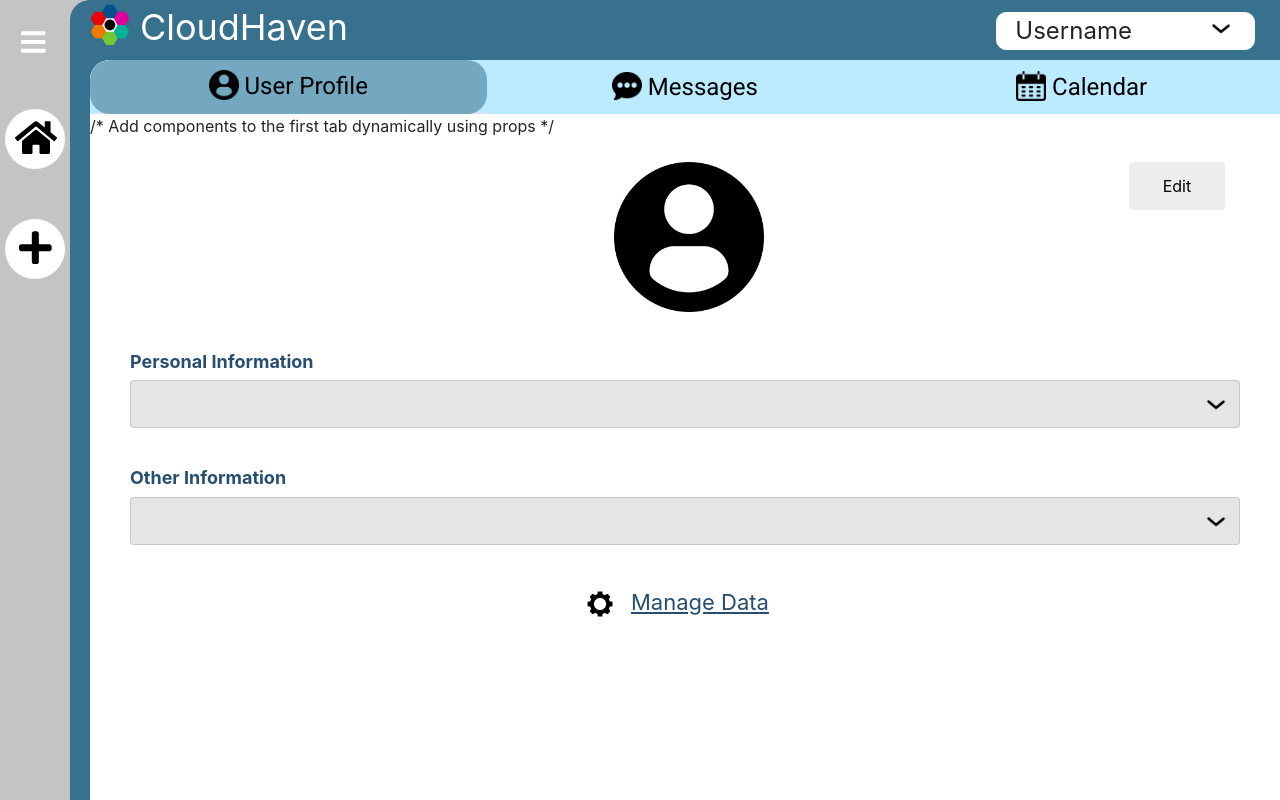
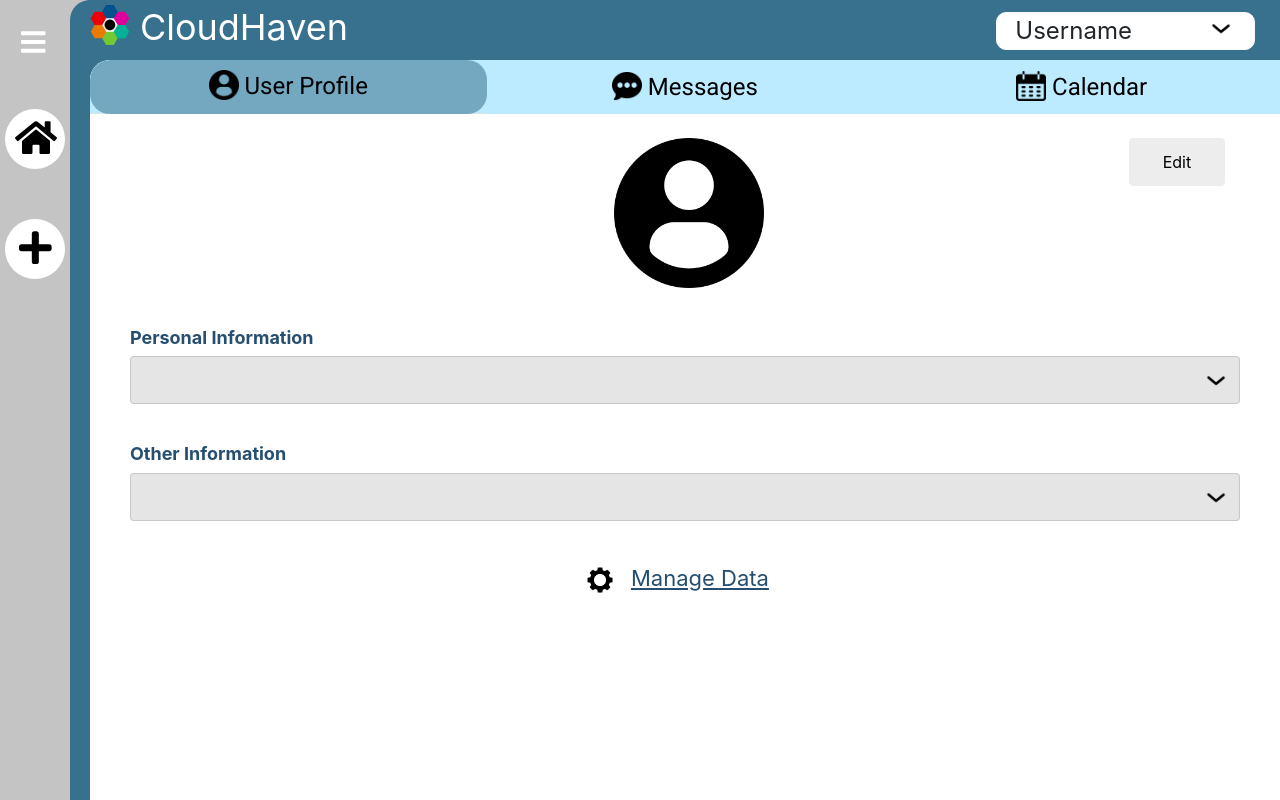
Before and after one commit to CPSECapstone/CloudHaven, a React (Create React App) app in the folder frontend/: page /home in a window 1280 px wide. Built offline with nearby package versions, Linux system fonts and the light colour scheme; no server answers; sample sign-in values are in the browser's storage.

Commit message:
added comment in TabSystem

```diff
--- a/frontend/src/Components/TabSystem/TabSystem.js
+++ b/frontend/src/Components/TabSystem/TabSystem.js
@@ -26,8 +26,8 @@ export default (props) => {
             {props.dynamicTabTitle}{" "}
           </span>
         }
+        /* Add components to the first tab dynamically using props */
       >
-        /* Add components to the first tab dynamically using props */
         <UserProfile/>
       </Tab>
       <Tab
```
